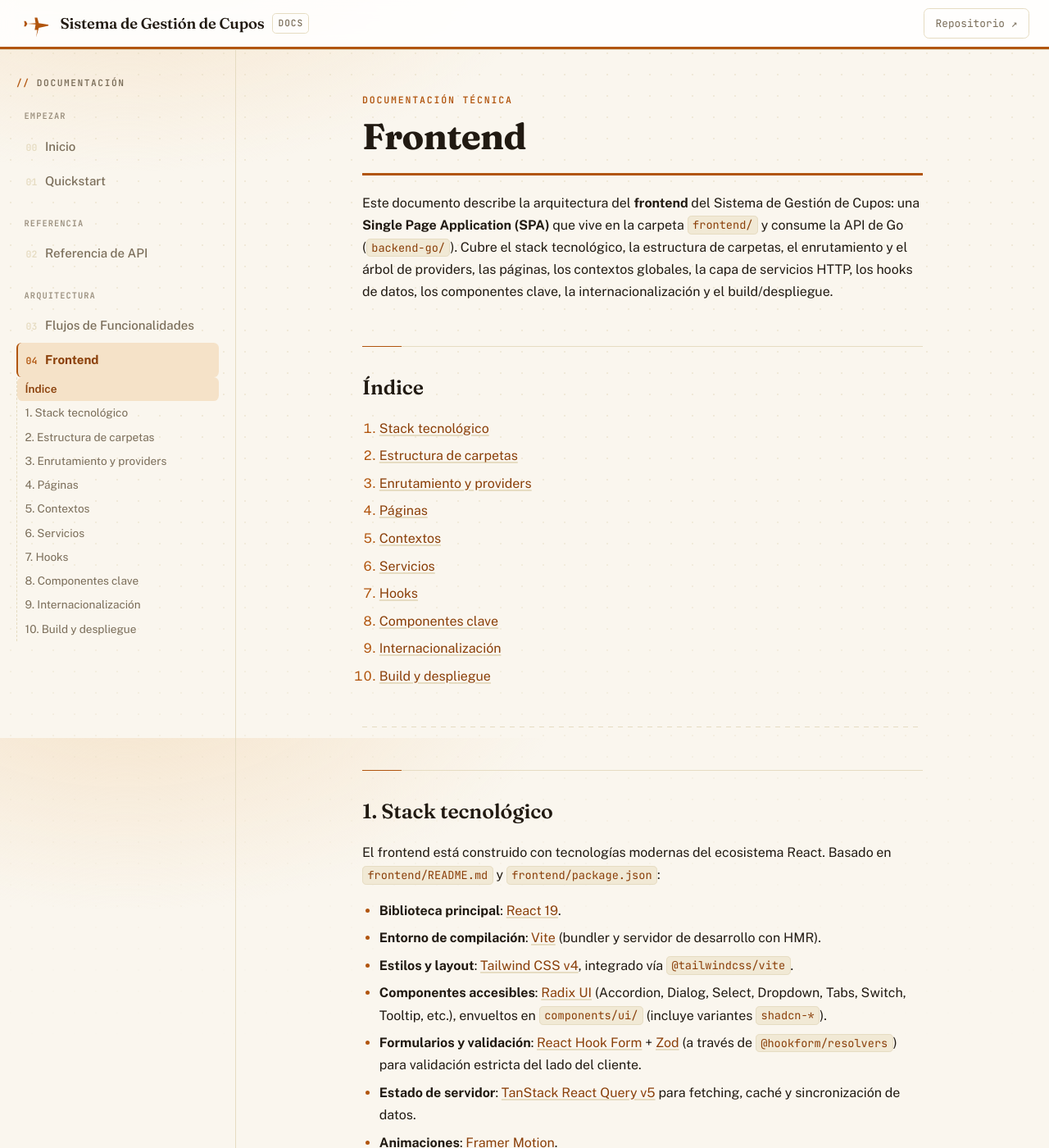
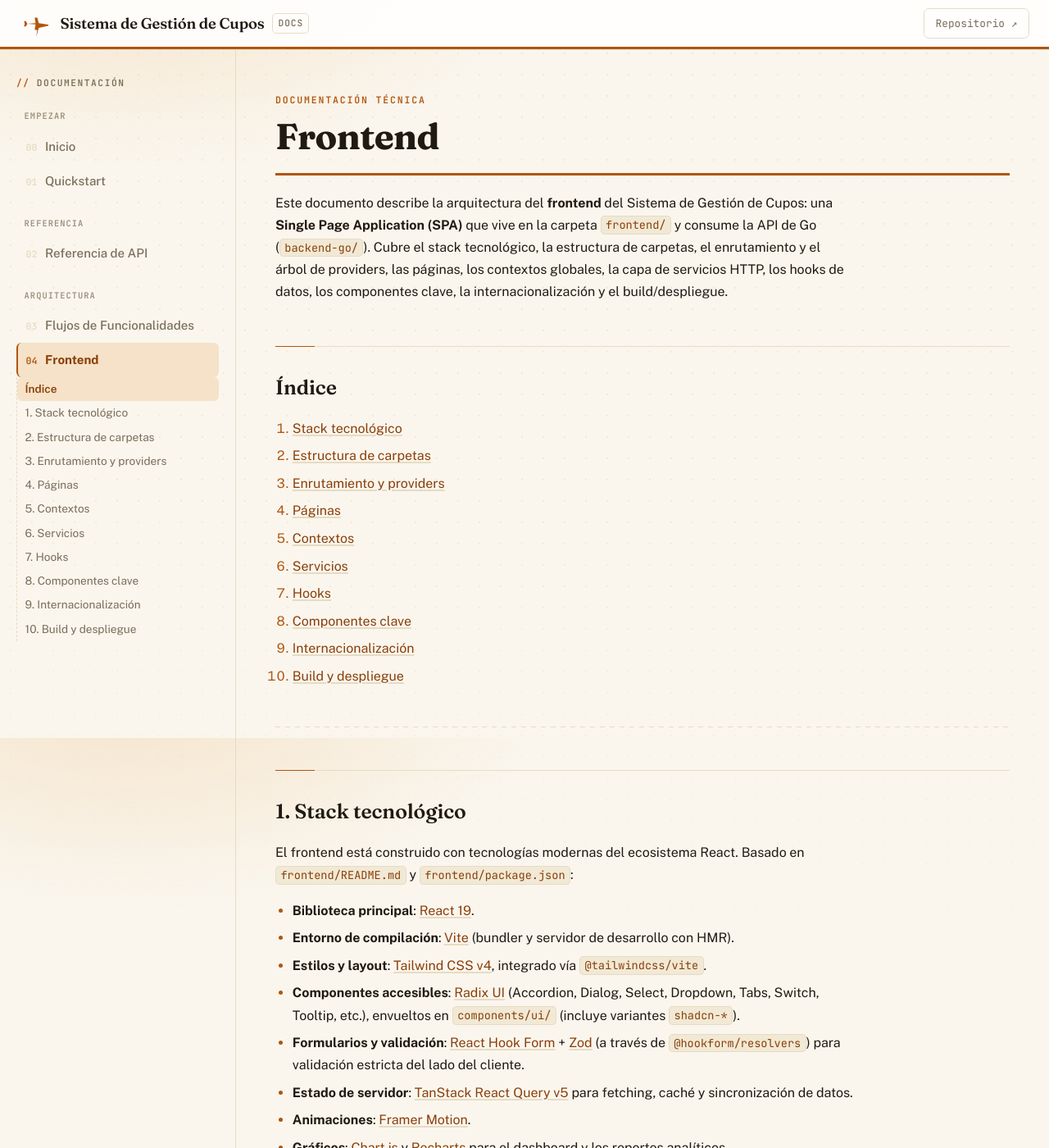
Before and after one commit to j-trz/app.cupos, a Jekyll site: the page built from docs/FRONTEND.md, in a window 1280 px wide and 1400 px high. Shown: the whole window at 82% size. Built offline with Jekyll 4.4.1, drawn with Linux system fonts in a browser that asks for light colours; our own code applies the rules of GitHub Pages for plain Markdown files; some of the changed text lies outside the part shown.

Commit message:
docs: usar todo el ancho de la columna para tablas y código
.content tenía un max-width fijo de 780px heredado del primer diseño,
pensado para prosa — pero con la Referencia de API (mayormente tablas de
4 columnas con rutas largas tipo /api/orders/:id/cancel-request/resolve)
esa columna angosta hacía que las tablas se vieran apretadas.

Se saca el max-width de .content (ahora usa el 100% de su columna del
grid) y se lo agrega en su lugar a los elementos de prosa directos
(.content > h1/h2/h3/p/ul/ol/blockquote, tope 72ch) para no perder
legibilidad en párrafos largos en pantallas anchas. Tablas, bloques de
código y diagramas Mermaid quedan sin ese tope y usan todo el ancho
disponible.

Verificado por DOM contra el HTML real: en un viewport de 1600px la
columna de contenido pasa de 780px a ~1300px, las tablas ahora ocupan
~1200px (antes ~700px apretados en 4 columnas), y los párrafos de prosa
se mantienen en ~700px de ancho de lectura cómodo.

Co-Authored-By: Claude Sonnet 5 <noreply@anthropic.com>

```diff
--- a/docs/assets/css/style.css
+++ b/docs/assets/css/style.css
@@ -195,8 +195,9 @@ body::before {
 /* ---------- Layout ---------- */
 /* Sin max-width/margin:auto acá a propósito: el sidebar debe quedar pegado
    al borde izquierdo real del viewport, no centrado dentro de un contenedor
-   angosto. El texto en sí mantiene su propio ancho de lectura cómodo vía
-   .content { max-width; margin: 0 auto }. */
+   angosto. .content usa todo el ancho de la columna; la prosa mantiene su
+   propio ancho de lectura cómodo vía los selectores `.content > h1/p/...`
+   de más abajo, sin restringir las tablas ni el código. */
 .layout {
   position: relative;
   z-index: 1;
@@ -303,10 +304,24 @@ body::before {
 
 .content {
   min-width: 0;
+  width: 100%;
   padding: 3.5rem 3rem 6rem;
-  max-width: 780px;
-  margin: 0 auto;
   animation: rise-in 0.6s cubic-bezier(.16,1,.3,1) 0.1s both;
+}
+
+/* La prosa (párrafos, listas, títulos, citas) mantiene un ancho de lectura
+   cómodo; las tablas, el código y los diagramas usan todo el ancho
+   disponible de la columna — evita líneas de texto larguísimas en
+   pantallas anchas sin desperdiciar el espacio en las tablas de
+   referencia de la API. */
+.content > h1,
+.content > h2,
+.content > h3,
+.content > p,
+.content > ul,
+.content > ol,
+.content > blockquote {
+  max-width: 72ch;
 }
 
 /* ---------- Typography ---------- */
```
